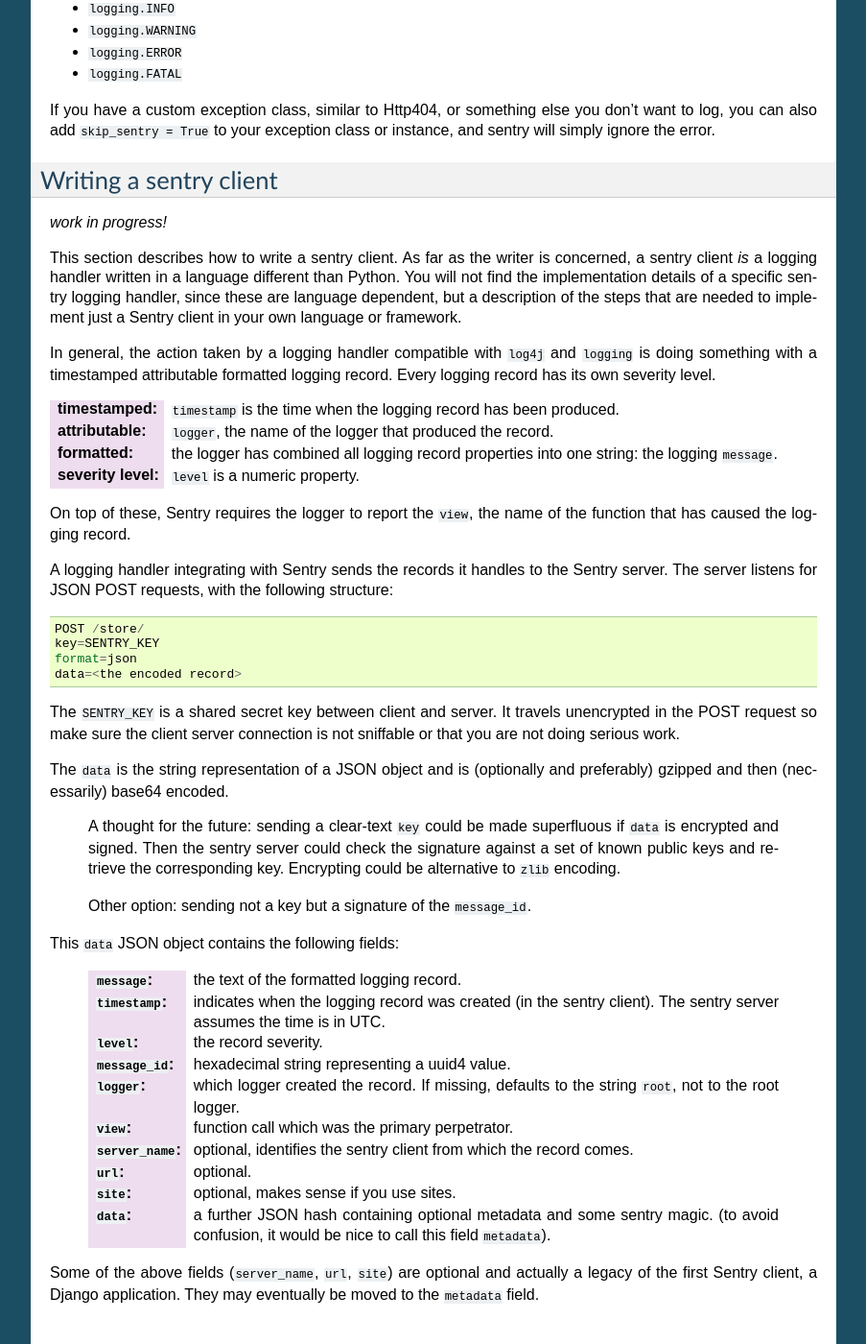
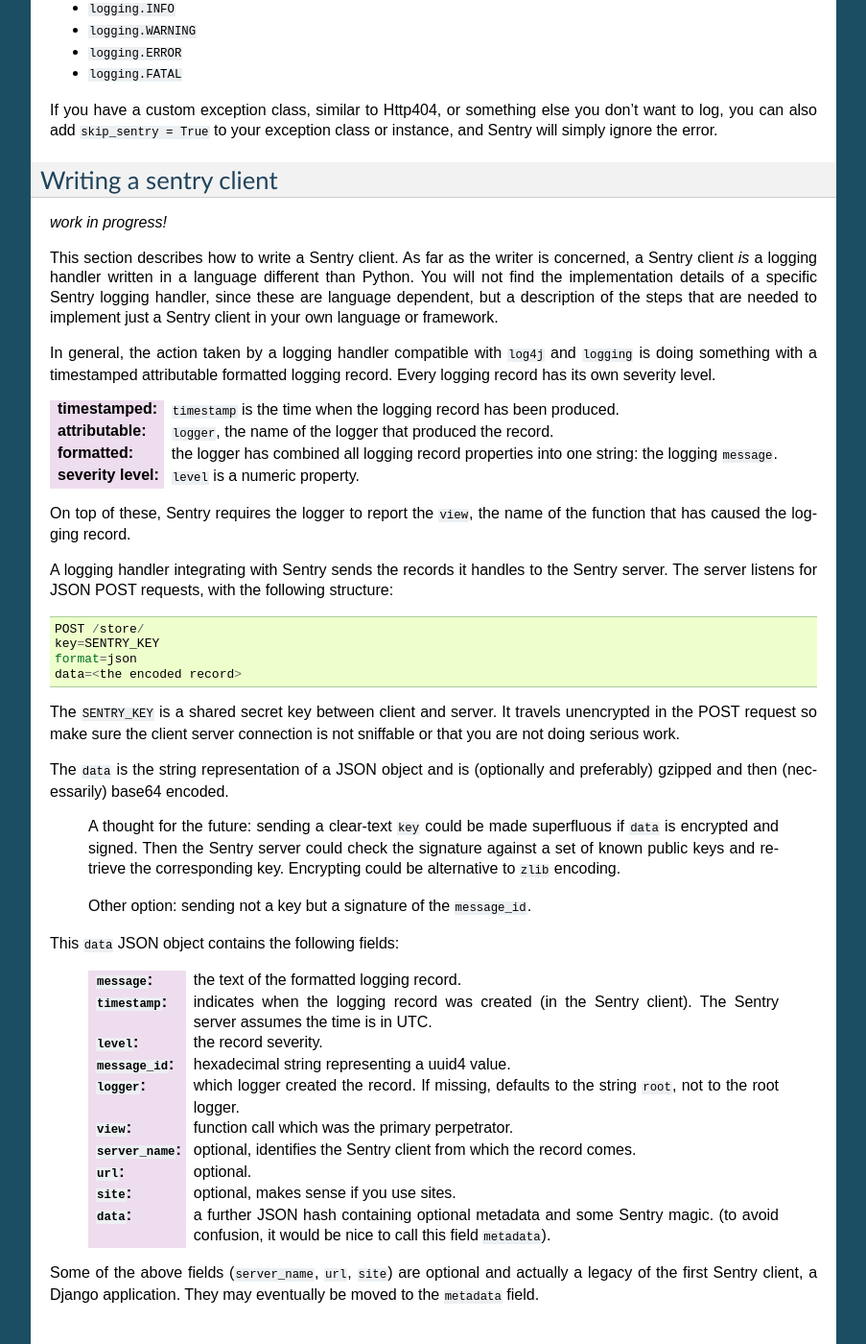
Before and after one commit to JohnFredok/apm-agent-python, a Sphinx documentation site: the page built from docs/technical.rst, in a window 1280 px wide and 1400 px high, scrolled down 664 px. Shown: the whole window at 96% size, without its empty margins (198-1101 px from the left). Built offline with Sphinx 7.4.7, drawn with Linux system fonts in a browser that asks for light colours; some of the changed text lies outside the part shown.

```diff
--- a/docs/technical.rst
+++ b/docs/technical.rst
@@ -6,7 +6,7 @@ This page describes various internals of Sentry, as well as the client's storage
 API
 ---
 
-If you wish to access sentry within your own views and models, you may do so via the standard model API::
+If you wish to access Sentry within your own views and models, you may do so via the standard model API::
 
 	from sentry.models import Message, GroupedMessage
 
@@ -38,7 +38,7 @@ Both the ``url`` and ``level`` parameters are optional. ``level`` should be one
 * ``logging.FATAL``
 
 If you have a custom exception class, similar to Http404, or something else you don't want to log,
-you can also add ``skip_sentry = True`` to your exception class or instance, and sentry will simply ignore
+you can also add ``skip_sentry = True`` to your exception class or instance, and Sentry will simply ignore
 the error.
 
 Writing a sentry client
@@ -46,10 +46,10 @@ Writing a sentry client
 
 *work in progress!*
 
-This section describes how to write a sentry client.  As far as the
-writer is concerned, a sentry client *is* a logging handler written in
+This section describes how to write a Sentry client.  As far as the
+writer is concerned, a Sentry client *is* a logging handler written in
 a language different than Python.  You will not find the
-implementation details of a specific sentry logging handler, since these are
+implementation details of a specific Sentry logging handler, since these are
 language dependent, but a description of the steps that are needed to
 implement just a Sentry client in your own language or framework.
 
@@ -84,7 +84,7 @@ The ``data`` is the string representation of a JSON object and is
 encoded.
 
     A thought for the future: sending a clear-text ``key`` could be made
-    superfluous if ``data`` is encrypted and signed.  Then the sentry
+    superfluous if ``data`` is encrypted and signed.  Then the Sentry
     server could check the signature against a set of known public keys
     and retrieve the corresponding key.  Encrypting could be alternative
     to ``zlib`` encoding.
@@ -94,15 +94,15 @@ encoded.
 This ``data`` JSON object contains the following fields:
 
     :``message``: the text of the formatted logging record.
-    :``timestamp``: indicates when the logging record was created (in the sentry client).  The sentry server assumes the time is in UTC.
+    :``timestamp``: indicates when the logging record was created (in the Sentry client).  The Sentry server assumes the time is in UTC.
     :``level``: the record severity.
     :``message_id``: hexadecimal string representing a uuid4 value.
     :``logger``: which logger created the record.  If missing, defaults to the string ``root``, not to the root logger.
     :``view``: function call which was the primary perpetrator.
-    :``server_name``: optional, identifies the sentry client from which the record comes.
+    :``server_name``: optional, identifies the Sentry client from which the record comes.
     :``url``: optional.
     :``site``: optional, makes sense if you use sites.
-    :``data``: a further JSON hash containing optional metadata and some sentry magic. (to avoid confusion, it would be nice to call this field ``metadata``).
+    :``data``: a further JSON hash containing optional metadata and some Sentry magic. (to avoid confusion, it would be nice to call this field ``metadata``).
 
 Some of the above fields (``server_name``, ``url``, ``site``) are
 optional and actually a legacy of the first Sentry client, a
```
